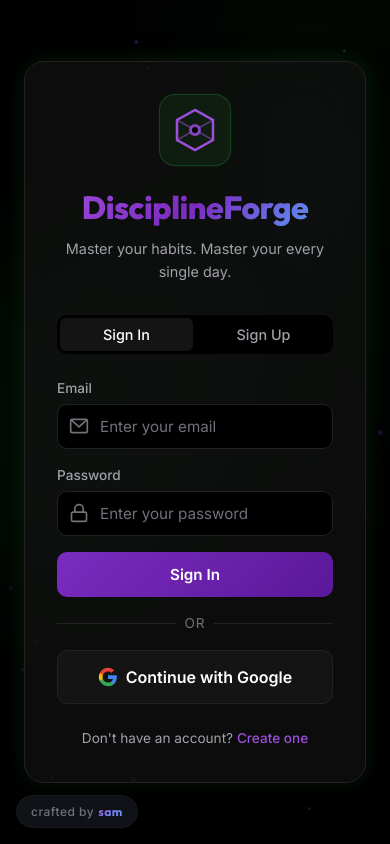
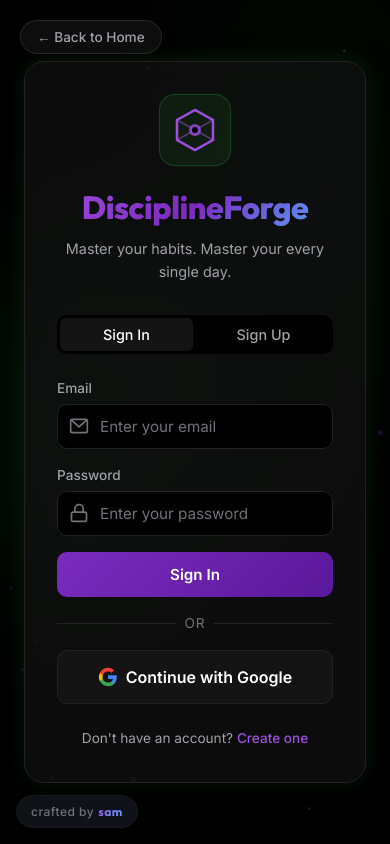
Before and after one commit to r-samarth/discipline-forge, a website built with Vite: page index.html in a window 390 px wide. Both pictures are taken after a click on the button "Log In". Built offline with nearby package versions, Linux system fonts and the light colour scheme; some packages are replaced by stand-ins of ours; no server answers.

Commit message:
fix: back to home routing and button

```diff
--- a/main.js
+++ b/main.js
@@ -14,6 +14,15 @@ import { renderLandingPage } from './src/pages/landingPage.js';
 let currentPage = 'dashboard';
 let isInitialized = false;
 
+function showLanding() {
+  renderLandingPage(() => {
+    renderLoginPage(
+      () => navigateTo('dashboard'),
+      showLanding
+    );
+  });
+}
+
 function init() {
   const app = document.getElementById('app');
   app.innerHTML = `
@@ -28,20 +37,12 @@ function init() {
       if (user) {
         navigateTo(currentPage);
       } else {
-        renderLandingPage(() => {
-          renderLoginPage(() => {
-            navigateTo('dashboard');
-          });
-        });
+        showLanding();
       }
     } else {
       // Handle subsequent auth changes (e.g. logout)
       if (!user) {
-        renderLandingPage(() => {
-          renderLoginPage(() => {
-            navigateTo('dashboard');
-          });
-        });
+        showLanding();
       }
     }
   });
@@ -51,9 +52,7 @@ function navigateTo(page) {
   currentPage = page;
 
   const onLogout = () => {
-    renderLoginPage(() => {
-      navigateTo('dashboard');
-    });
+    showLanding();
   };
 
   const onNavigate = (p) => navigateTo(p);
--- a/src/pages/loginPage.js
+++ b/src/pages/loginPage.js
@@ -5,11 +5,12 @@
 
 import { login, signup, loginWithGoogle } from '../auth.js';
 
-export function renderLoginPage(onLoginSuccess) {
+export function renderLoginPage(onLoginSuccess, onBack) {
   const app = document.getElementById('app');
 
   app.innerHTML = `
     <div class="login-page">
+      <button class="back-home-btn" id="back-home-btn">← Back to Home</button>
       <div class="particles-bg" id="particles"></div>
 
       <div class="login-container">
@@ -103,6 +104,11 @@ export function renderLoginPage(onLoginSuccess) {
 
   // Initialize particles
   createParticles();
+
+  // Back button
+  document.getElementById('back-home-btn')?.addEventListener('click', () => {
+    if (onBack) onBack();
+  });
 
   // Tab switching
   let isLoginMode = true;
--- a/style.css
+++ b/style.css
@@ -152,6 +152,40 @@ input {
     radial-gradient(ellipse at 80% 20%, rgba(38, 166, 65, 0.06) 0%, transparent 50%),
     var(--bg-primary);
 }
+
+.back-home-btn {
+  position: absolute;
+  top: 40px;
+  left: 40px;
+  background: rgba(255, 255, 255, 0.05);
+  border: 1px solid rgba(255, 255, 255, 0.1);
+  color: var(--text-secondary);
+  padding: 10px 20px;
+  border-radius: 100px;
+  font-size: 0.95rem;
+  font-weight: 500;
+  cursor: pointer;
+  z-index: 10;
+  transition: all var(--transition-fast);
+  backdrop-filter: blur(10px);
+}
+
+.back-home-btn:hover {
+  background: rgba(255, 255, 255, 0.1);
+  color: var(--text-primary);
+  transform: translateX(-5px);
+}
+
+@media (max-width: 768px) {
+  .back-home-btn {
+    top: 20px;
+    left: 20px;
+    padding: 8px 16px;
+    font-size: 0.85rem;
+  }
+}
+
+
 
 /* Particles */
 .particles-bg {
```
